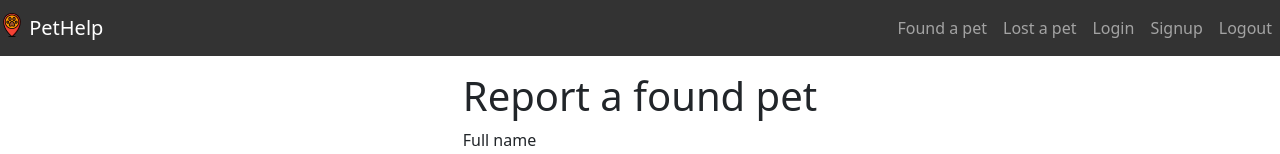
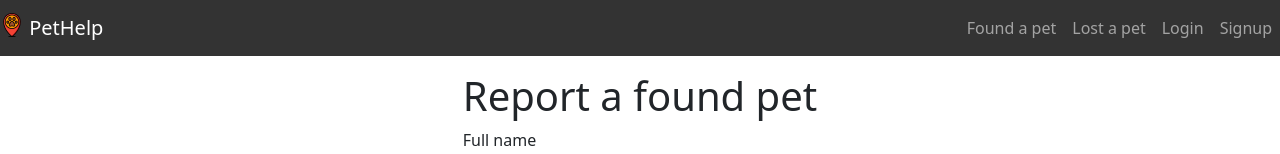
Before and after one commit to pethelp-website/final-project-pethelp, a React (Create React App) app in the folder frontend/: page /report-page in a window 1280 px wide. Shown: the top 154 px of the page. Built offline with nearby package versions, Linux system fonts and the light colour scheme.

Commit message:
add verification to hide logout button when it´s logged in and vice versa

```diff
--- a/frontend/src/components/home/homeheader/HomeHeader.jsx
+++ b/frontend/src/components/home/homeheader/HomeHeader.jsx
@@ -1,21 +1,28 @@
 import React from 'react';
 import { Navbar, Nav } from 'react-bootstrap';
+import loginService from "../../../services/loginService";
 import "./HomeHeader.scss";
 import logo from "../../../images/logo.png";
 import { Link } from "react-router-dom";
-import loginService from "../../../services/loginService"
 import { useNavigate } from "react-router-dom";
+
+
 
 function HomeHeader() {
   let navigate = useNavigate();
 
+  //remove auth token
   const endLoginSession = () => {
     loginService.logout()
       .then(data => {
         navigate("/login", { replace: true });
         console.log(data);
       })
-    };
+  };
+
+
+  //function from services checks if user is logged in
+  const isLoggedIn = loginService.isLoggedIn();
 
   return (
     <div>
@@ -34,9 +41,9 @@ function HomeHeader() {
           <Nav id="nav-links">
             <Nav.Link as={Link} to={"/report-page"}>Found a pet</Nav.Link>
             <Nav.Link as={Link} to={"/missing-page"}>Lost a pet</Nav.Link>
-            <Nav.Link as={Link} to={"/login"} >Login</Nav.Link>
-            <Nav.Link as={Link} to={"/sign-up"}>Signup</Nav.Link>
-            <Nav.Link onClick={() => endLoginSession()}>Logout</Nav.Link>
+            {!isLoggedIn && <Nav.Link as={Link} to={"/login"} >Login</Nav.Link>}
+            {!isLoggedIn && <Nav.Link as={Link} to={"/sign-up"}>Signup</Nav.Link>}
+            {isLoggedIn && <Nav.Link onClick={() => endLoginSession()}>Logout</Nav.Link>}
           </Nav>
         </Navbar.Collapse>
       </Navbar>
```
Also changed, not shown: frontend/src/services/loginService.js (+4 -4 lines).
